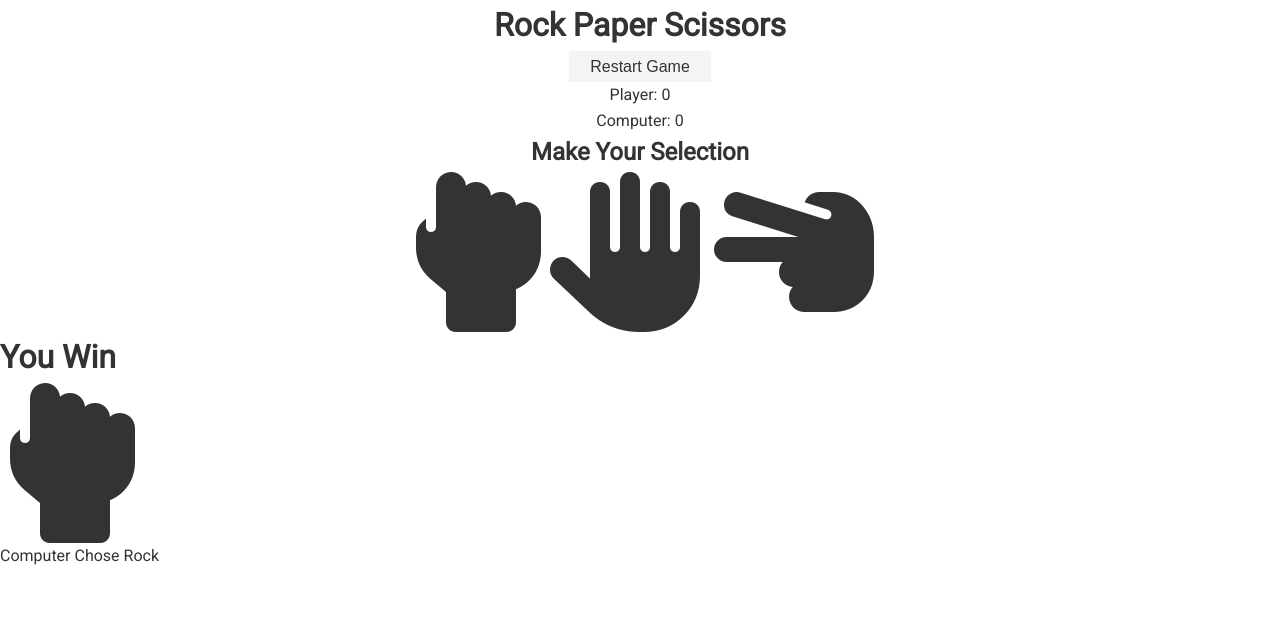
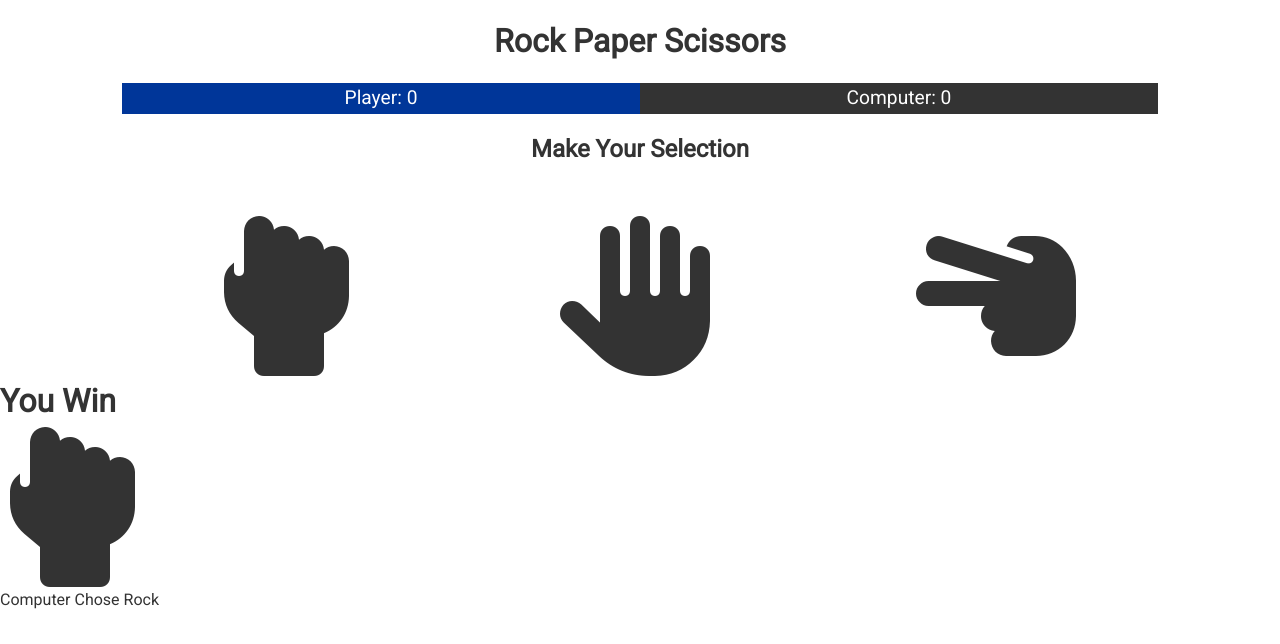
Before and after one commit to Annie-Huang/rock-paper-scissors-game, a plain HTML site: page index.html in a window 1280 px wide. Drawn offline with Linux system fonts and the light colour scheme; files whose address does not match are found by name.

Commit message:
Add all styling under container

```diff
--- a/css/style.css
+++ b/css/style.css
@@ -31,7 +31,7 @@ body {
 }
 
 .restart-btn {
-    display: inline-block;
+    display: none;
     background: var(--light-color);
     color: #333;
     padding: 0.4rem 1.3rem;
@@ -45,3 +45,55 @@ body {
     background: var(--primary-color);
     color: #fff;
 }
+
+.header {
+    text-align: center; /* The parent is already have this.. */
+    margin: 1rem 0;
+}
+
+.header h1 {
+    margin-bottom: 1rem;
+}
+
+.score {
+    display: grid;
+    grid-template-columns: repeat(2, 1fr);
+    font-size: 1.2rem;
+    color: #fff;
+}
+
+.score p:first-child {
+    background: var(--primary-color);
+}
+
+.score p:last-child {
+    background: var(--dark-color);
+}
+
+.choices {
+    display: grid;
+    grid-template-columns: repeat(3, 1fr);
+    grid-gap: 2rem;
+    margin-top: 3rem;
+    text-align: center; /* The parent is already have this.. */
+}
+
+.choice {
+    cursor: pointer;
+}
+
+.choice:hover {
+    color: var(--primary-color);
+}
+
+@media(max-width: 700px) {
+    .choice {
+        font-size: 110px;
+    }
+}
+
+@media(max-width: 500px) {
+    .choice {
+        font-size: 80px;
+    }
+}
```
